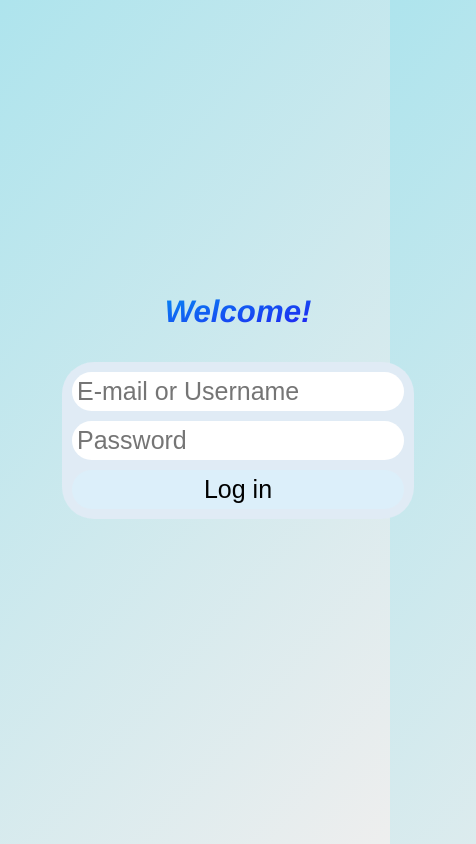
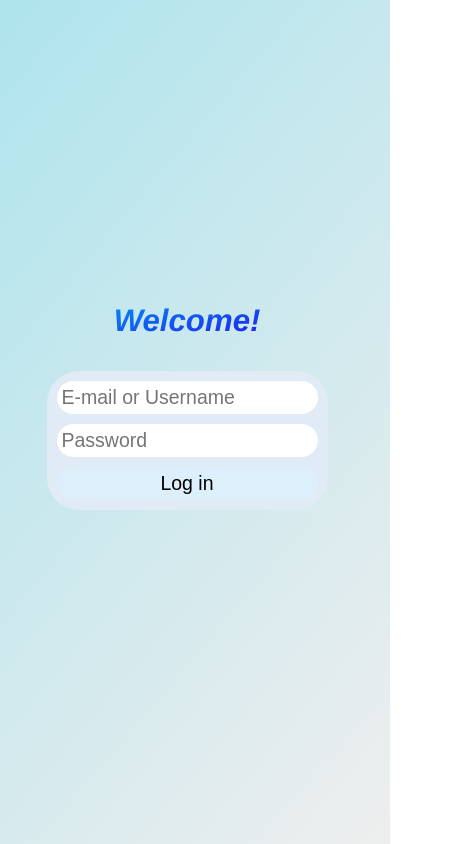
Before and after one commit to 20Alex16/Flask-Website, a plain HTML site: page templates/index.html in a window 390 px wide. Shown: the whole page, 476 px wide, since content can reach past the window. Drawn offline with Linux system fonts and the light colour scheme; files that its build step writes are made by us from their sources; files whose address does not match are found by name.

Commit message:
rezolvat bug mobile

```diff
--- a/static/style.css
+++ b/static/style.css
@@ -6,6 +6,8 @@
     padding: 0;
     border: 0;
     margin: 0;
+    /* width: 100%;
+    height: 100%; */
 }
 
 body {
@@ -21,6 +23,8 @@
     height: 100vh;
     gap: 10px;
 
+    background-size:auto;
+
     background: linear-gradient(var(--inclinare), rgb(27, 226, 27), rgb(94, 21, 230));
 }
 
@@ -29,6 +33,7 @@
     flex-direction: column;
     border: 0.5em;
     padding: 30px;
+    width:calc(100% - 60px - 1em);
 
     flex-grow: 1;
     justify-content: center;
@@ -83,7 +88,8 @@
     flex-direction: column;
 
     padding: 10px;
-    margin: 2em;
+    margin-block: 2em;
+    margin-inline: 0;
     border-radius: 2em;
     gap: 10px;
 
@@ -94,13 +100,11 @@
 }
 
 input {
-    flex-shrink: 2;
     border-radius: 50px;
     background-color: white;
-    /* border: 2px solid rgba(0, 0, 255, 0.8); */
     border:0;
     padding: 5px;
-    font-size: 25px;
+    font-size: min(5vw, 25px);
     font: bolder;
     outline: 3px solid transparent;
 
```
